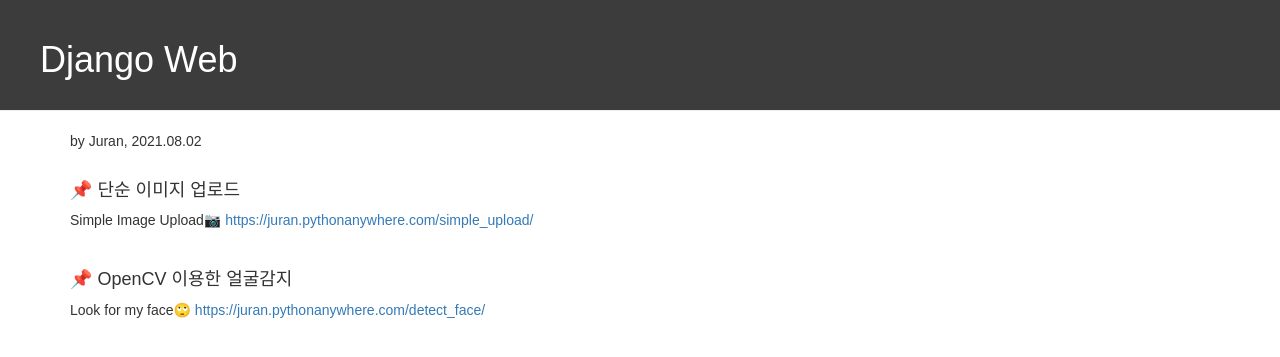
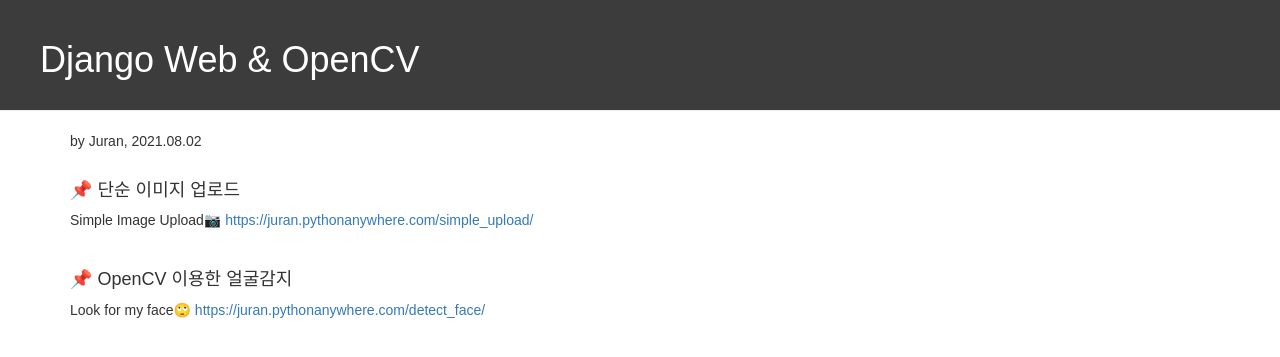
Before and after one commit to ijo0r98/django-opencv, a Django app: page / in a window 1280 px wide. Shown: the top 357 px of the page. Run offline with Django 3.2, Linux system fonts and the light colour scheme; some libraries are stand-ins or nearby versions; some web fonts are replaced.

Commit message:
ui 수정

```diff
--- a/opencv_webapp/templates/opencv_webapp/detect_face.html
+++ b/opencv_webapp/templates/opencv_webapp/detect_face.html
@@ -3,7 +3,7 @@
 <!DOCTYPE html>
 <html lang="ko">
 <head>
-  <title>Django Web</title>
+  <title>opencv web</title>
   <meta name="viewport" content="width=device-width, initial-scale=1">
   <link rel="stylesheet" href="//maxcdn.bootstrapcdn.com/bootstrap/3.2.0/css/bootstrap.min.css">
   <link rel="stylesheet" href="//maxcdn.bootstrapcdn.com/bootstrap/3.2.0/css/bootstrap-theme.min.css">
--- a/opencv_webapp/templates/opencv_webapp/first_view.html
+++ b/opencv_webapp/templates/opencv_webapp/first_view.html
@@ -3,7 +3,7 @@
 <!DOCTYPE html>
 <html lang="ko">
 <head>
-  <title>Django Web</title>
+  <title>opencv web</title>
   <meta name="viewport" content="width=device-width, initial-scale=1">
   <link rel="stylesheet" href="//maxcdn.bootstrapcdn.com/bootstrap/3.2.0/css/bootstrap.min.css">
   <link rel="stylesheet" href="//maxcdn.bootstrapcdn.com/bootstrap/3.2.0/css/bootstrap-theme.min.css">
@@ -19,7 +19,7 @@
 <body>
   <div class="page-header">
     <h1>
-      Django Web
+      Django Web & OpenCV
     </h1>
   </div>
   <div class="container">
--- a/opencv_webapp/templates/opencv_webapp/simple_upload.html
+++ b/opencv_webapp/templates/opencv_webapp/simple_upload.html
@@ -3,7 +3,7 @@
 <!DOCTYPE html>
 <html lang="ko">
 <head>
-  <title>Django Web</title>
+  <title>opencv web</title>
   <meta name="viewport" content="width=device-width, initial-scale=1">
   <link rel="stylesheet" href="//maxcdn.bootstrapcdn.com/bootstrap/3.2.0/css/bootstrap.min.css">
   <link rel="stylesheet" href="//maxcdn.bootstrapcdn.com/bootstrap/3.2.0/css/bootstrap-theme.min.css">
```
